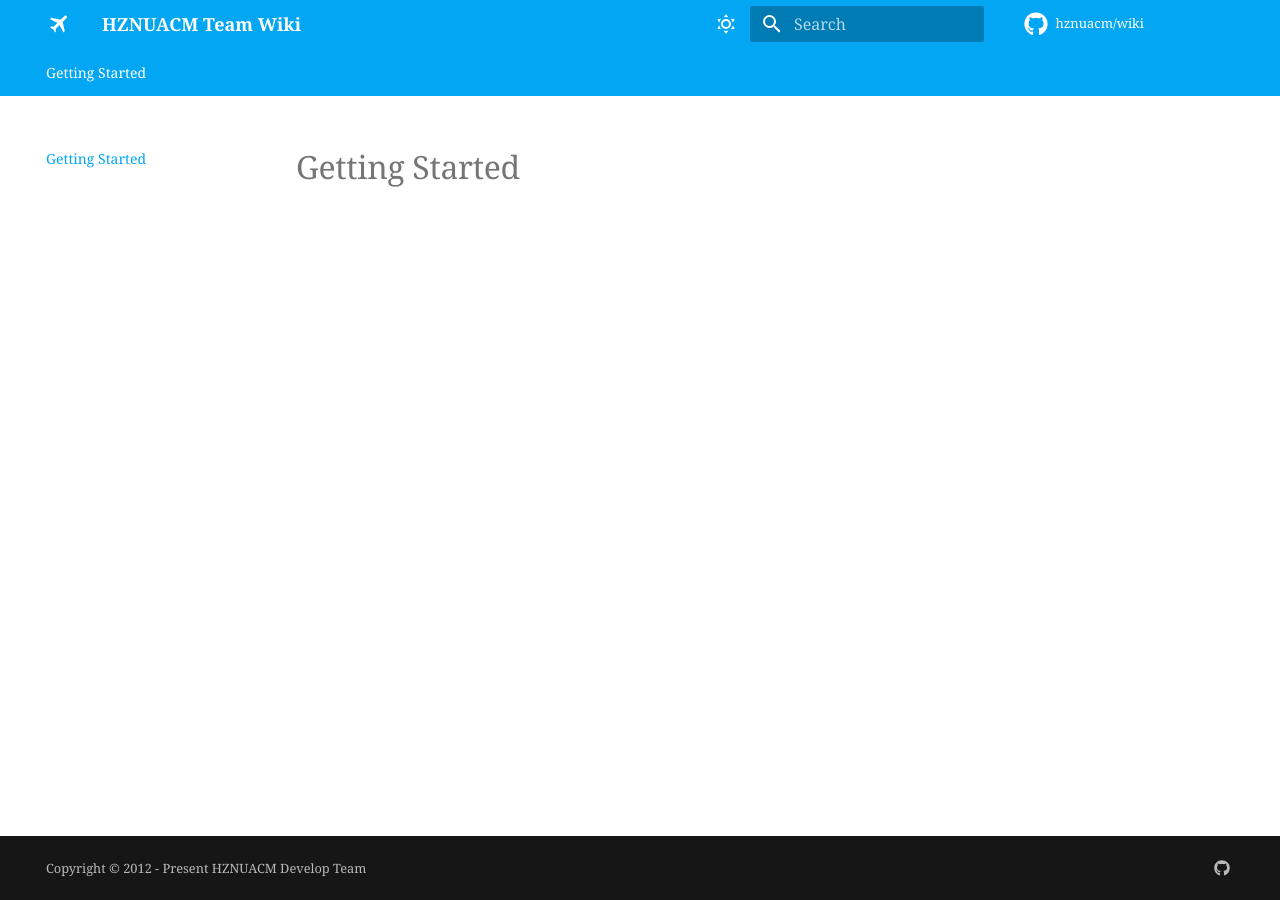
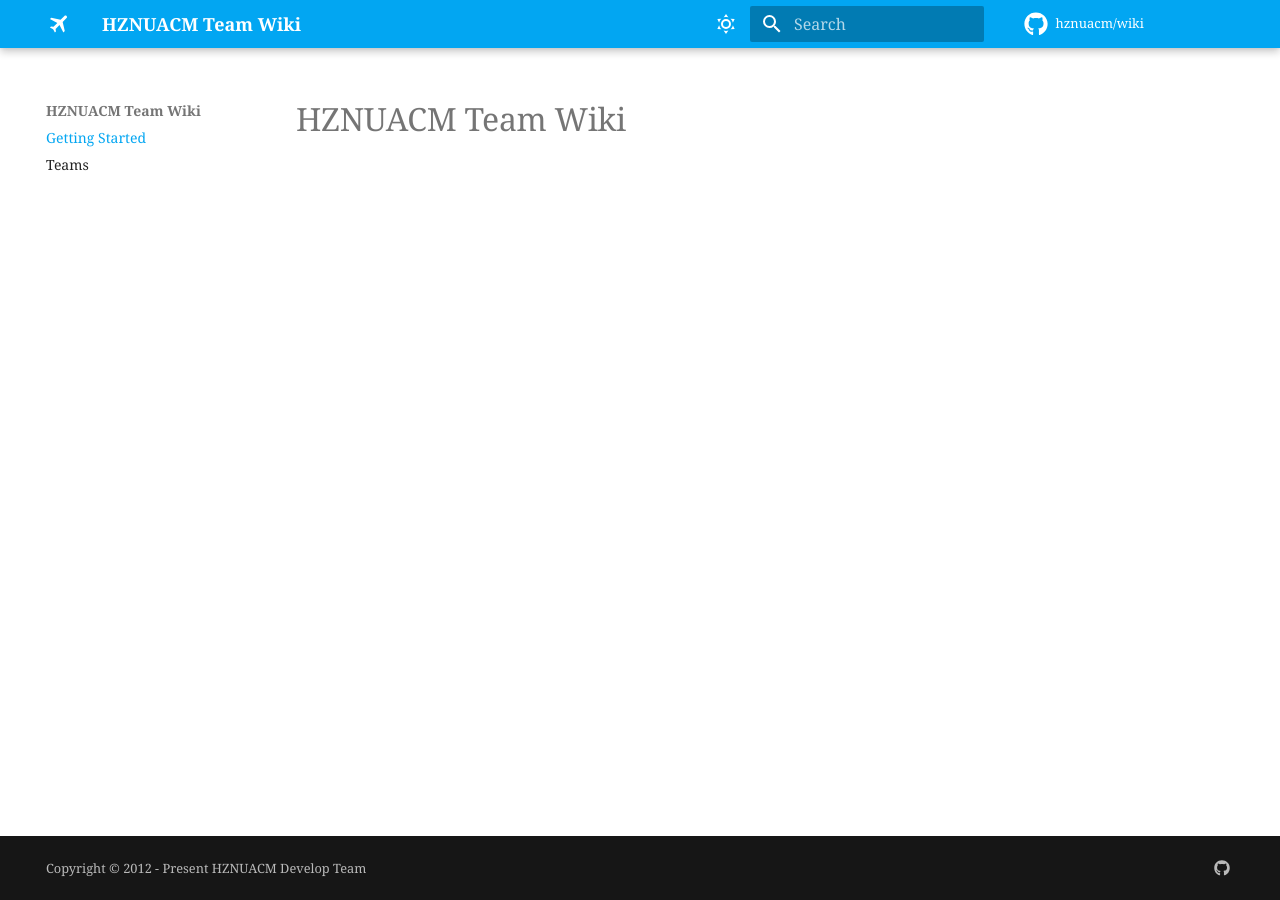
Before and after one commit to hznuacm/team, an MkDocs documentation site: the page built from docs/index.md, in a window 1280 px wide. Built offline with MkDocs 1.6.1 and Material for MkDocs 9.7.7, drawn with Linux system fonts in a browser that asks for light colours; some web fonts are replaced; comment, search, counter and statistics services are not loaded.

Commit message:
feat: add teams

```diff
--- a/docs/index.md
+++ b/docs/index.md
@@ -1 +1 @@
-# Getting Started
+# HZNUACM Team Wiki
--- a/mkdocs.yml
+++ b/mkdocs.yml
@@ -6,7 +6,7 @@ site_description: >-
 
 # Repository
 repo_name: hznuacm/wiki
-repo_url: https://github.com/hznuacm/wiki
+repo_url: https://github.com/hznuacm/team
 edit_uri: tree/main/docs
 
 # Copyright
@@ -33,7 +33,7 @@ theme:
     # - navigation.expand
     # - navigation.sections
     - navigation.tracking
-    - navigation.tabs
+    # - navigation.tabs
     # - navigation.tabs.sticky
     - navigation.top
     - navigation.indexes
@@ -91,7 +91,7 @@ extra:
     property: !ENV GOOGLE_ANALYTICS_KEY
   social:
     - icon: fontawesome/brands/github
-      link: https://github.com/hznuacm/wiki
+      link: https://github.com/hznuacm/team
 
 # Extensions
 markdown_extensions:
@@ -165,3 +165,4 @@ docs_dir: docs
 
 nav:
   - Getting Started: index.md
+  - Teams: teams.md
--- /dev/null
+++ b/theme/main.html
@@ -0,0 +1,16 @@
+{% extends "base.html" %}
+
+{% block site_nav %}
+{% if nav %}
+  {% if page and page.meta and page.meta.hide %}
+    {% set hidden = "hidden" if "navigation" in page.meta.hide %}
+  {% endif %}
+  <div class="md-sidebar md-sidebar--primary" data-md-component="sidebar" data-md-type="navigation" {{ hidden }}>
+    <div class="md-sidebar__scrollwrap">
+      <div class="md-sidebar__inner">
+        {% include "partials/nav.html" %}
+      </div>
+    </div>
+  </div>
+{% endif %}
+{% endblock %}
--- /dev/null
+++ b/theme/partials/footer.html
@@ -0,0 +1,36 @@
+<!--
+  Copyright (c) 2016-2022 Martin Donath <martin.donath@squidfunk.com>
+
+  Permission is hereby granted, free of charge, to any person obtaining a copy
+  of this software and associated documentation files (the "Software"), to
+  deal in the Software without restriction, including without limitation the
+  rights to use, copy, modify, merge, publish, distribute, sublicense, and/or
+  sell copies of the Software, and to permit persons to whom the Software is
+  furnished to do so, subject to the following conditions:
+
+  The above copyright notice and this permission notice shall be included in
+  all copies or substantial portions of the Software.
+
+  THE SOFTWARE IS PROVIDED "AS IS", WITHOUT WARRANTY OF ANY KIND, EXPRESS OR
+  IMPLIED, INCLUDING BUT NOT LIMITED TO THE WARRANTIES OF MERCHANTABILITY,
+  FITNESS FOR A PARTICULAR PURPOSE AND NON-INFRINGEMENT. IN NO EVENT SHALL THE
+  AUTHORS OR COPYRIGHT HOLDERS BE LIABLE FOR ANY CLAIM, DAMAGES OR OTHER
+  LIABILITY, WHETHER IN AN ACTION OF CONTRACT, TORT OR OTHERWISE, ARISING
+  FROM, OUT OF OR IN CONNECTION WITH THE SOFTWARE OR THE USE OR OTHER DEALINGS
+  IN THE SOFTWARE.
+-->
+
+<!-- Footer -->
+<footer class="md-footer">
+  <!-- Further information -->
+  <div class="md-footer-meta md-typeset">
+    <div class="md-footer-meta__inner md-grid">
+      {% include "partials/copyright.html" %}
+
+      <!-- Social links -->
+      {% if config.extra.social %}
+        {% include "partials/social.html" %}
+      {% endif %}
+    </div>
+  </div>
+</footer>
```
Also changed, not shown: docs/teams.md (added, +4 -0 lines).
